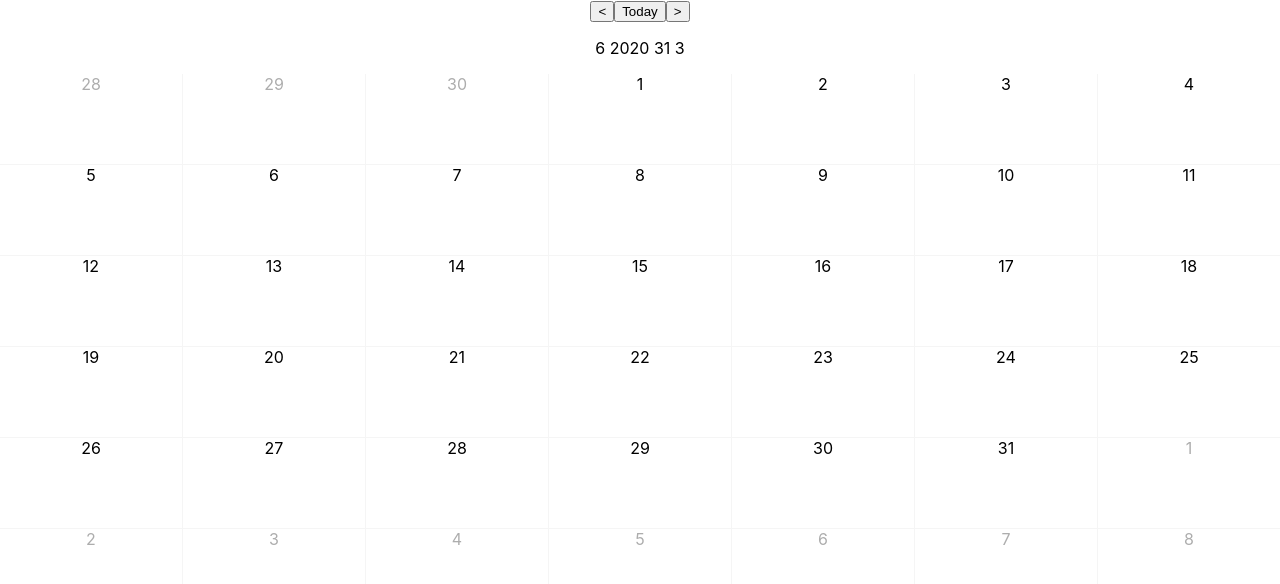
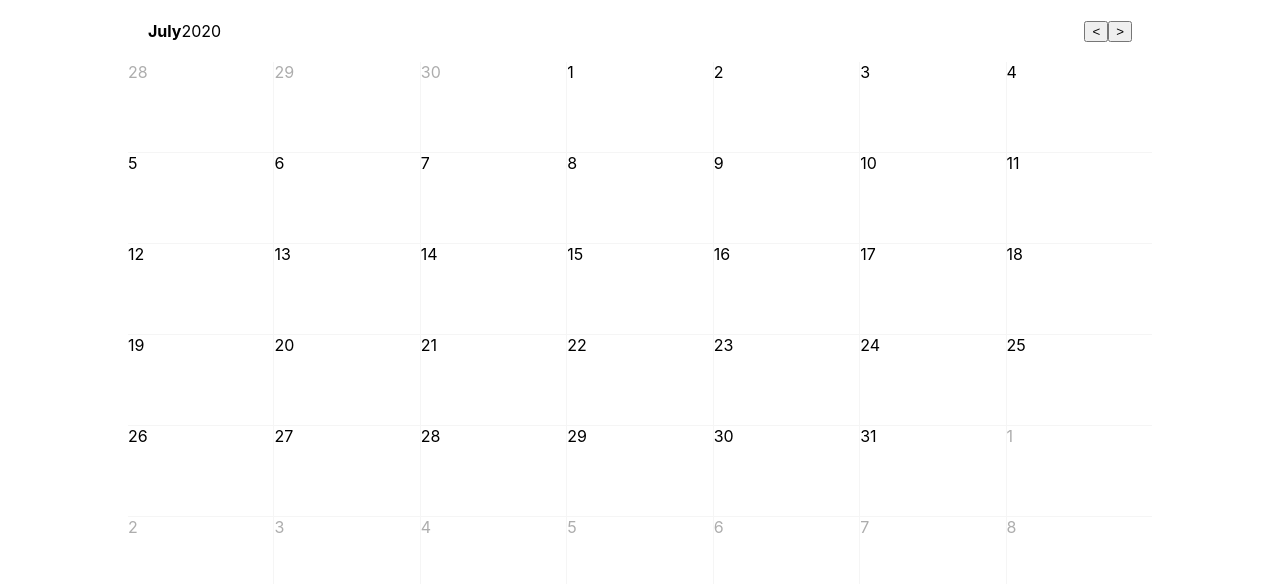
Before and after one commit to dmlasecki/calendar-app, a React (Create React App) app: page /calendar in a window 1280 px wide. Shown: the top 584 px of the page. Built offline with nearby package versions, Linux system fonts and the light colour scheme.

Commit message:
Add base routing

```diff
--- a/package.json
+++ b/package.json
@@ -10,6 +10,8 @@
     "react": "^16.13.1",
     "react-dom": "^16.13.1",
     "react-redux": "^7.2.1",
+    "react-router": "^5.2.0",
+    "react-router-dom": "^5.2.0",
     "react-scripts": "3.4.1",
     "redux": "^4.0.5",
     "reselect": "^4.0.0"
--- a/src/App.js
+++ b/src/App.js
@@ -1,12 +1,21 @@
 import React from 'react';
+import { Route } from "react-router-dom";
 import CalendarPage from "./pages/calendar";
+import Home from "./pages/home";
+import Layout from "./components/Layout/Layout";
+
 import './App.css';
 
 function App() {
   return (
-    <div className="App">
-      <CalendarPage />
-    </div>
+    <Layout>
+        <Route exact path={"/"}>
+            <Home />
+        </Route>
+        <Route path={"/calendar"}>
+            <CalendarPage />
+        </Route>
+    </Layout>
   );
 }
 
--- a/src/components/GridCalendar/GridCalendar.js
+++ b/src/components/GridCalendar/GridCalendar.js
@@ -27,8 +27,7 @@ export default function GridCalendar({ numOfDaysInMonth, numOfDaysInMonthPrev, f
 					firstDayOfMonth={num === 0 ? firstDayOfMonth : ""}
 					day={num}
 					isFade={
-						index < firstDayOfMonth ||
-						index > (numOfDaysInMonth + firstDayOfMonth -1)
+						index < firstDayOfMonth || index > numOfDaysInMonth + firstDayOfMonth - 1
 					}
 				/>
 			))}
--- a/src/components/GridCalendar/GridCalendarTile/GridCalendarTile.js
+++ b/src/components/GridCalendar/GridCalendarTile/GridCalendarTile.js
@@ -1,4 +1,7 @@
 import React from "react";
+import styles from "./GridCalendarTile.module.css";
+
+import { MONTHS } from "../../../constants/constants";
 
 export default function GridCalendarTile({ date, setMonth, setMonthAndYear }) {
 	function handleOnClick(num) {
@@ -9,7 +12,7 @@ export default function GridCalendarTile({ date, setMonth, setMonthAndYear }) {
 			month = 0;
 			setMonthAndYear({ month, year });
 		} else if (month < 0) {
-		    month = 11;
+			month = 11;
 			year -= 1;
 			setMonthAndYear({ month, year });
 		} else {
@@ -17,10 +20,15 @@ export default function GridCalendarTile({ date, setMonth, setMonthAndYear }) {
 		}
 	}
 	return (
-		<div>
-			<button onClick={() => handleOnClick(-1)}>{"<"}</button>
-			<button>Today</button>
-			<button onClick={() => handleOnClick(1)}>{">"}</button>
+		<div className={styles.gridCalendarTile}>
+			<div className={styles.gridCalendarTileInfo}>
+				<b>{MONTHS[date.month]}</b>{" "}<span>{date.year}</span>
+			</div>
+			<div>
+				<button onClick={() => handleOnClick(-1)}>{"<"}</button>
+				<button onClick={() => handleOnClick(1)}>{">"}</button>
+			</div>
+
 		</div>
 	);
 }
--- /dev/null
+++ b/src/components/GridCalendar/GridCalendarTile/GridCalendarTile.module.css
@@ -0,0 +1,16 @@
+.gridCalendarTile {
+    display: flex;
+    justify-content: space-between;
+    align-items: center;
+    margin: 0 20px;
+    padding: 20px 0;
+}
+
+.gridCalendarTileInfo {
+    display: flex;
+    justify-content: space-between;
+}
+
+.gridCalendarTileButtons {
+
+}
--- /dev/null
+++ b/src/components/Layout/Layout.js
@@ -0,0 +1,7 @@
+import React from "react";
+
+import styles from "./Layout.module.css";
+
+export default function Layout({ children }) {
+	return <div className={styles.layout}>{children}</div>;
+}
--- /dev/null
+++ b/src/components/Layout/Layout.module.css
@@ -0,0 +1,4 @@
+.layout {
+    max-width: 1024px;
+    margin: 0 auto;
+}
--- /dev/null
+++ b/src/constants/constants.js
@@ -0,0 +1,14 @@
+export const MONTHS = [
+	"January",
+	"February",
+	"March",
+	"April",
+	"May",
+	"June",
+	"July",
+	"August",
+	"September",
+	"October",
+	"November",
+	"December",
+];
--- a/src/index.js
+++ b/src/index.js
@@ -2,6 +2,7 @@ import React from 'react';
 import ReactDOM from 'react-dom';
 import { createStore } from "redux";
 import { Provider } from "react-redux";
+import { BrowserRouter as Router } from "react-router-dom";
 import './index.css';
 import App from './App';
 import * as serviceWorker from './serviceWorker';
@@ -12,7 +13,9 @@ const store = createStore(reducer);
 
 ReactDOM.render(
     <Provider store={store}>
-        <App />
+        <Router>
+            <App />
+        </Router>
     </Provider>,
   document.getElementById('root')
 );
--- a/src/pages/calendar.js
+++ b/src/pages/calendar.js
@@ -23,7 +23,6 @@ function CalendarPageComponent({
 	return (
 		<div>
 			<GridCalendarTile date={date} setMonth={setMonth} setMonthAndYear={setMonthAndYear} />
-			<p>{`${date.month} ${date.year} ${numOfDaysInMonth} ${firstDayOfMonth}`}</p>
 			<GridCalendar
 				numOfDaysInMonth={numOfDaysInMonth}
 				numOfDaysInMonthPrev={numOfDaysInMonthPrev}
--- /dev/null
+++ b/src/pages/home.js
@@ -0,0 +1,9 @@
+import React from "react";
+import { Link } from "react-router-dom";
+export default function Home() {
+    return (
+        <div>
+            <button><Link to={"/calendar"}>Go to calendar</Link></button>
+        </div>
+    );
+}
```
Also changed, not shown: src/pages/day.js (added), 1 other file (tests, documents, lock files or other folders).
